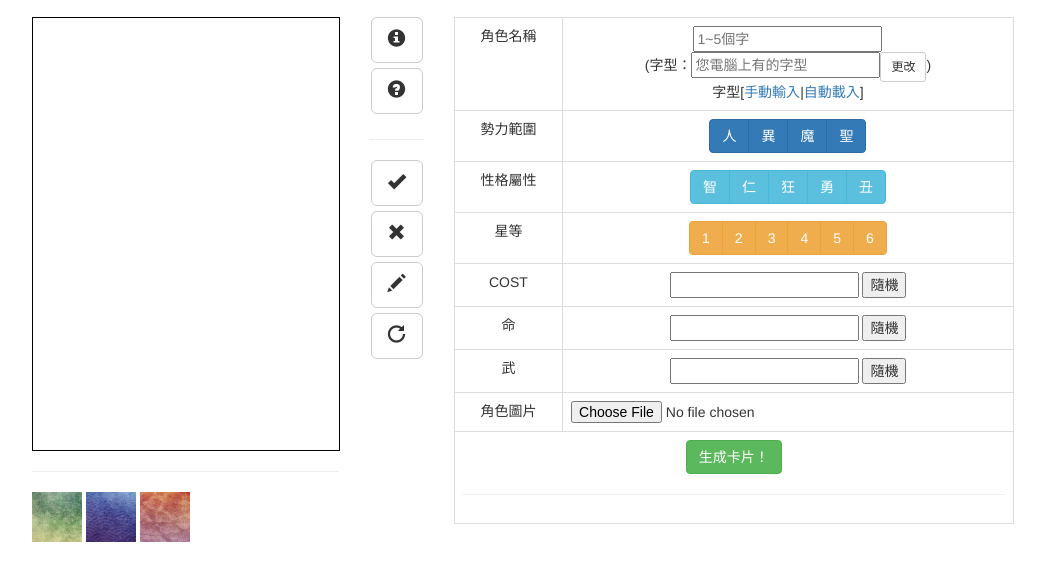
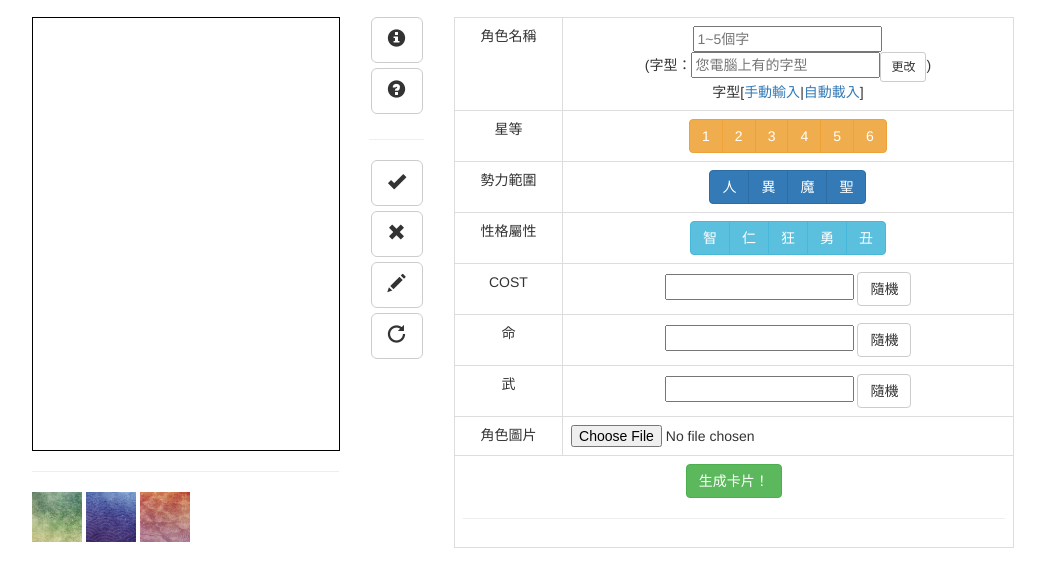
Before and after one commit to erwaiyang/PiliCardMaker, a plain HTML site: page index.html in a window 1280 px wide. Shown: the part 103-690 px from the top of the page, without its empty margins (117-1162 px from the left). Drawn offline with nearby package versions, Linux system fonts and the light colour scheme.

Commit message:
fixed p1, p2 and change star selector's position

```diff
--- a/index.html
+++ b/index.html
@@ -87,46 +87,6 @@
 								</td>
 							</tr>
 							<tr>
-								<td>勢力範圍</td>
-								<td id="p1">
-									<div class="btn-group" data-toggle="buttons">
-  										<label class="btn btn-primary">
-									    <input type="radio" name="p1" id="p1_hs" autocomplete="off">人
-									  </label>
-									  <label class="btn btn-primary">
-									    <input type="radio" name="p1" id="p1_st" autocomplete="off">異
-									  </label>
-									  <label class="btn btn-primary">
-									    <input type="radio" name="p1" id="p1_de" autocomplete="off">魔
-									  </label>
-									  <label class="btn btn-primary">
-									    <input type="radio" name="p1" id="p1_sa" autocomplete="off">聖
-									  </label>
-									</div>
-								</td>
-							</tr>
-							<tr>
-								<td>性格屬性</td>
-								<td id="p2">
-									<div class="btn-group" data-toggle="buttons">
-  										<label class="btn btn-info">
-									    <input type="radio" name="p2" id="p2_smart" autocomplete="off">智
-									  </label>
-									  <label class="btn btn-info">
-									    <input type="radio" name="p2" id="p2_kind" autocomplete="off">仁
-									  </label>
-									  <label class="btn btn-info">
-									    <input type="radio" name="p2" id="p2_brave" autocomplete="off">狂
-									  </label>
-									  <label class="btn btn-info">
-									    <input type="radio" name="p2" id="p2_mad" autocomplete="off">勇
-									  </label>
-									  <label class="btn btn-info">
-									    <input type="radio" name="p2" id="p2_clown" autocomplete="off">丑
-									  </label>
-									</div>
-							</tr>
-							<tr>
 								<td>星等</td>
 								<td id="stars">
 									<div class="btn-group" data-toggle="buttons">
@@ -152,24 +112,64 @@
 								</td>
 							</tr>
 							<tr>
+								<td>勢力範圍</td>
+								<td id="p1">
+									<div class="btn-group" data-toggle="buttons">
+  										<label class="btn btn-primary">
+									    <input type="radio" name="p1" value="hs" autocomplete="off">人
+									  </label>
+									  <label class="btn btn-primary">
+									    <input type="radio" name="p1" value="st" autocomplete="off">異
+									  </label>
+									  <label class="btn btn-primary">
+									    <input type="radio" name="p1" value="de" autocomplete="off">魔
+									  </label>
+									  <label class="btn btn-primary">
+									    <input type="radio" name="p1" value="sa" autocomplete="off">聖
+									  </label>
+									</div>
+								</td>
+							</tr>
+							<tr>
+								<td>性格屬性</td>
+								<td id="p2">
+									<div class="btn-group" data-toggle="buttons">
+  										<label class="btn btn-info">
+									    <input type="radio" name="p2" value="smart" autocomplete="off">智
+									  </label>
+									  <label class="btn btn-info">
+									    <input type="radio" name="p2" value="kind" autocomplete="off">仁
+									  </label>
+									  <label class="btn btn-info">
+									    <input type="radio" name="p2" value="mad" autocomplete="off">狂
+									  </label>
+									  <label class="btn btn-info">
+									    <input type="radio" name="p2" value="brave" autocomplete="off">勇
+									  </label>
+									  <label class="btn btn-info">
+									    <input type="radio" name="p2" value="clown" autocomplete="off">丑
+									  </label>
+									</div>
+							</tr>
+							<tr>
 								<td>COST</td>
 								<td>
 									<input type="number" id="input_cost" />
-									<button>隨機</button>
+									<button class="btn btn-default">隨機</button>
 								</td>
 							</tr>
 							<tr>
 								<td>命</td>
 								<td>
 									<input type="number" id="input_hp" />
-									<button>隨機</button>
+									<button class="btn btn-default">隨機</button>
 								</td>
 							</tr>
 							<tr>
 								<td>武</td>
 								<td>
 									<input type="number" id="input_mp" />
-									<button>隨機</button>
+									<button class="btn btn-default">隨機</button>
 								</td>
 							</tr>
 							<tr>
--- a/js/js.js
+++ b/js/js.js
@@ -135,14 +135,14 @@
 			canvas.add(role_name).renderAll();
 		});
 
-		//更改勢力範圍
+		//更改勢力範圍(p1)
 		var role_p1 = null;
-		$('td#p1 button').click(function(e){
+		$("input[type=radio][name=p1]").on('change', function(e){
+
 			canvas.remove(role_p1);
-			var img_url = './img/p1/'+role_border_type+'/'+$(this).val()+'.png';
-
+			var p1 = this.value;
 			fabric.Image.fromURL(
-				img_url,
+				p1_img_path + p1 + ".png",
 				function(output){
 					canvas.add(output);
 					role_p1 = output;
@@ -150,35 +150,32 @@
 				{
 					left:0,
 					top:0,
-					width:70,
-					height:66.5,
+					width:65,
+					height:62,
 					selectable:false
 				}
 			);
-
 		});
 
-		//更改性格
+		//更改性格(p2)
 		var role_p2 = null;
-		$('td#p2 button').click(function(e){
+		$("input[type=radio][name=p2]").on('change', function(e){
 			canvas.remove(role_p2);
-			var img_url2 = './img/p2/'+role_border_type+'/'+$(this).val()+'.png';
-
+			var p2 = this.value;
 			fabric.Image.fromURL(
-				img_url2,
+				p2_img_path + p2 + ".png",
 				function(output2){
 					canvas.add(output2);
 					role_p2 = output2;
 				},
 				{
-					left:256,
-					top:2,
-					width:43,
-					height:43,
+					left:266,
+					top:5,
+					width:36,
+					height:36,
 					selectable:false
 				}
 			);
-
 		});
 
 		//更改COST
@@ -264,57 +261,6 @@
 				role_border_type = card_name;
 			}
 		});
-		// $('td#stars button').click(function(e){
-		// 	var role_star = $(this).val();
-		// 	$(window.canvas._objects).removeThoseOnCanvas(30);
-		// 	for(var b=0;b<role_star;b++){
-		// 		fabric.Image.fromURL(
-		// 			'./img/util/star.png',
-		// 			function(output){
-		// 				canvas.add(output);
-		// 			},
-		// 			{
-		// 				left:75+(b*29),
-		// 				top:30,
-		// 				width:23,
-		// 				height:25,
-		// 				selectable:false
-		// 			}
-		// 		);
-		// 	}
-		// 	//改邊框
-		// 	var card_name = "";
-		// 	switch(role_star){
-		// 		case"1":
-		// 		case"2":
-		// 			card_name = "normal";
-		// 		break;
-		// 		case"3":
-		// 		case"4":
-		// 			card_name = "silver";
-		// 		break;
-		// 		case"5":
-		// 		case"6":
-		// 			card_name = "gold";
-		// 		break;
-		// 	}
-
-		// 	if(card_name!=role_border_type){
-		// 		canvas.remove(role_border);
-		// 		fabric.Image.fromURL(
-		// 			"./img/border/"+card_name+".png",
-		// 			function(output){
-		// 				canvas.add(output);
-		// 				role_border = output;
-		// 			},
-		// 			{
-		// 				selectable:false
-		// 			}
-		// 		);
-		// 		role_border_type = card_name;
-		// 	}
-
-		// });
 
 		//更改背景
 		var insert_bg_imgs = '';
```
